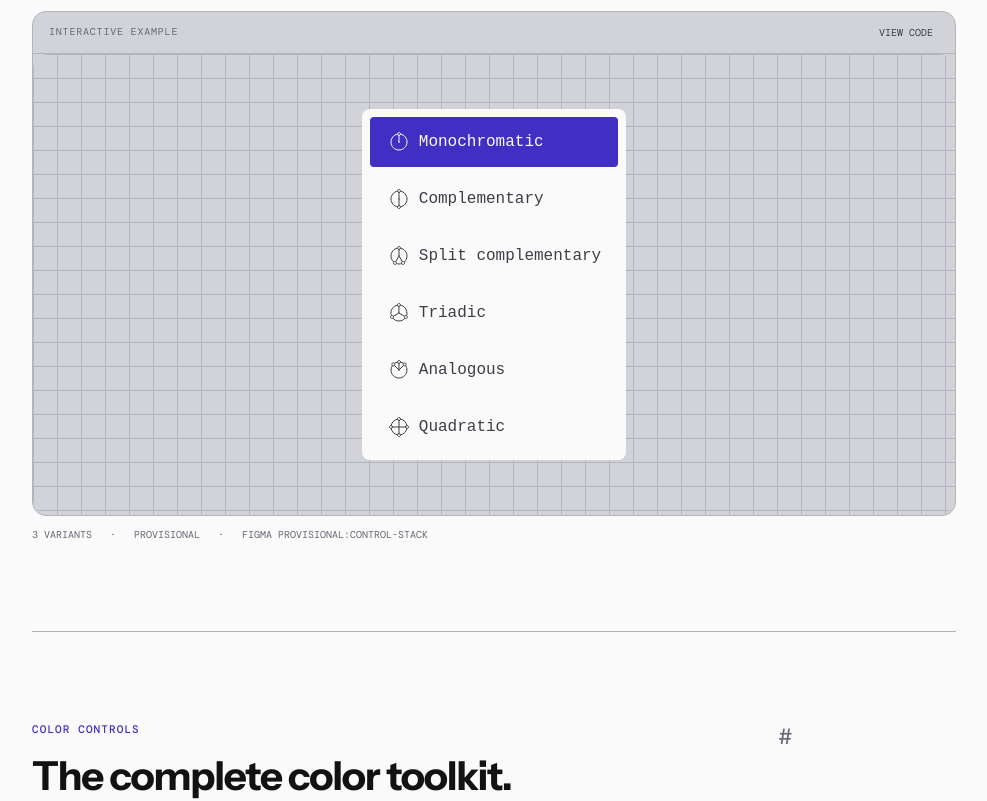
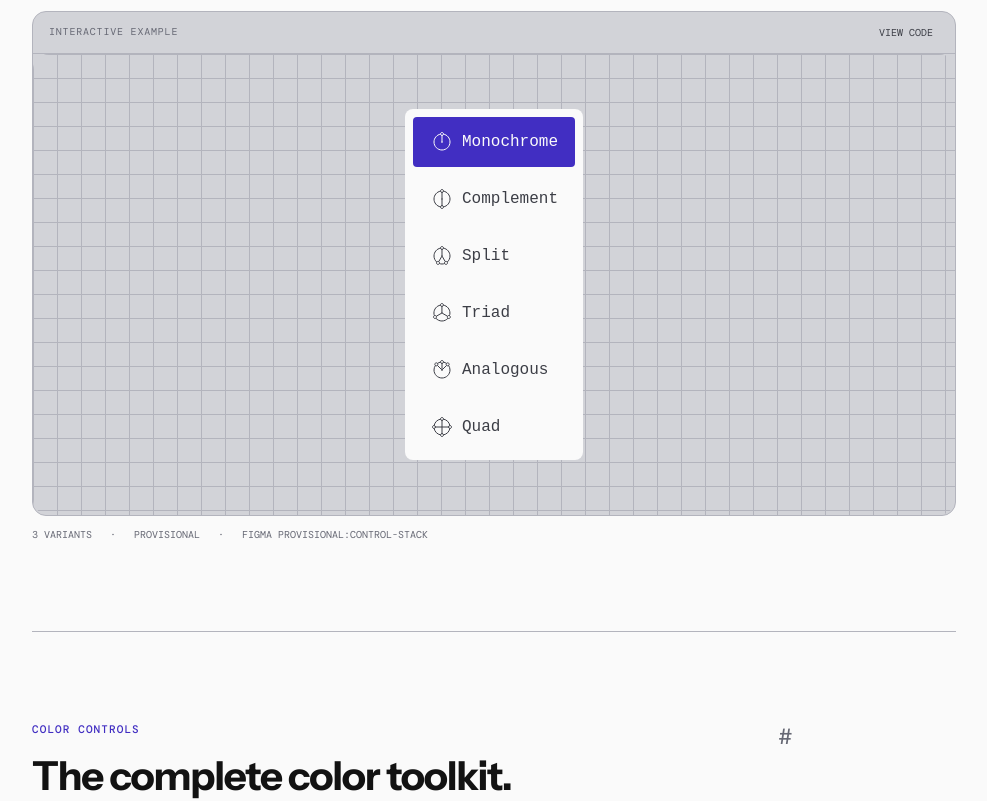
Before and after one commit to XileHorizon/UIFormaKit, a React (Vite) app: page / in a window 1280 px wide. Shown: the part 10900-11701 px from the top of the page, without its empty margins (276-1263 px from the left). Built offline with nearby package versions, Linux system fonts and the light colour scheme.

Commit message:
stack stuff

```diff
--- a/src/App.tsx
+++ b/src/App.tsx
@@ -36,12 +36,12 @@ import HarmonyMonochrome from "./ui/tokens/harmony-monochrome.svg?react";
 import { IconArrowRight, IconSearch, IconChevronRight, IconSun, IconMoon } from '@tabler/icons-react';
 
 const harmonyStackItems: readonly StackedItem<ColorHarmony>[] = [
-  { value: "monochromatic", label: "Monochromatic", buttonProps: { appearance: "surface", shape: "square", leadingIcon: <HarmonyMonochrome /> } },
-  { value: "complementary", label: "Complementary", buttonProps: { appearance: "surface", shape: "square", leadingIcon: <HarmonyComplementary /> } },
-  { value: "split-complementary", label: "Split complementary", buttonProps: { appearance: "surface", shape: "square", leadingIcon: <HarmonySplit /> } },
-  { value: "triadic", label: "Triadic", buttonProps: { appearance: "surface", shape: "square", leadingIcon: <HarmonyTriad /> } },
+  { value: "monochromatic", label: "Monochrome", buttonProps: { appearance: "surface", shape: "square", leadingIcon: <HarmonyMonochrome /> } },
+  { value: "complementary", label: "Complement", buttonProps: { appearance: "surface", shape: "square", leadingIcon: <HarmonyComplementary /> } },
+  { value: "split-complementary", label: "Split", buttonProps: { appearance: "surface", shape: "square", leadingIcon: <HarmonySplit /> } },
+  { value: "triadic", label: "Triad", buttonProps: { appearance: "surface", shape: "square", leadingIcon: <HarmonyTriad /> } },
   { value: "analogous", label: "Analogous", buttonProps: { appearance: "surface", shape: "square", leadingIcon: <HarmonyAnalogous /> } },
-  { value: "quadratic", label: "Quadratic", buttonProps: { appearance: "surface", shape: "square", leadingIcon: <HarmonyQuad /> } },
+  { value: "quadratic", label: "Quad", buttonProps: { appearance: "surface", shape: "square", leadingIcon: <HarmonyQuad /> } },
 ];
 
 const groups = [
```
